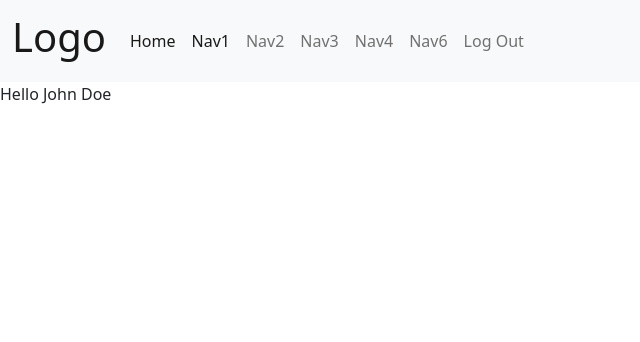
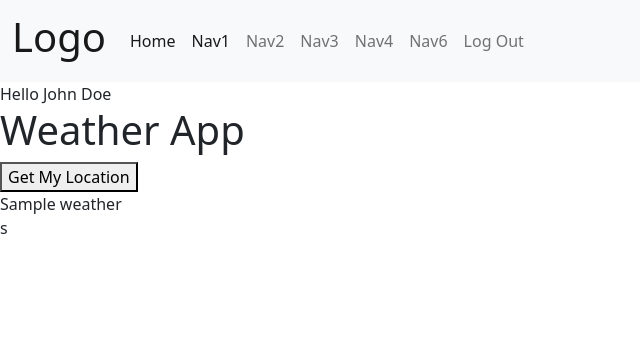
Before and after one commit to hannankm/Hackathon2, a Flask app: template templates/index.html in a window 1280 px wide. Shown: the top 342 px of the page, without its empty margins (0-640 px from the left). Run offline with Flask 3, Linux system fonts and the light colour scheme; a user stored in the database is signed in; the template is opened without the code that fills it: most values are stand-ins (such as "Sample title", 1, 10 or a date in 2020); parts of the project's set-up code (start-up, migrations or seed data) failed here and were passed over.

Commit message:
Your commit message here

```diff
--- a/templates/index.html
+++ b/templates/index.html
@@ -1,2 +1,57 @@
 {% extends "layout.html" %} {% block title %} Home {% endblock %} {% block
-content %} Hello {{session["user_name"]}} {% endblock %}
+content %} Hello {{session["user_name"]}}
+<!DOCTYPE html>
+<html lang="en">
+<head>
+    <meta charset="UTF-8">
+    <meta name="viewport" content="width=device-width, initial-scale=1.0">
+    <title>Weather App</title>
+</head>
+<body>
+    <h1>Weather App</h1>
+    <button id="get-location-btn">Get My Location</button>
+    <div id="weather-info">
+        {{ weather }}
+    </div>s
+
+    <script>
+        document.getElementById('get-location-btn').addEventListener('click', () => {
+            if (navigator.geolocation) {
+                navigator.geolocation.getCurrentPosition(showWeather);
+            } else {
+                alert("Geolocation is not supported by this browser.");
+            }
+        });
+
+        function showWeather(position) {
+            const latitude = position.coords.latitude;
+            const longitude = position.coords.longitude;
+
+            fetch('/weather', {
+                method: 'POST',
+                headers: {
+                    'Content-Type': 'application/json'
+                },
+                body: JSON.stringify({
+                    latitude: latitude,
+                    longitude: longitude
+                })
+            })
+            .then(response => response.json())
+            .then(data => {
+                const weatherInfo = `
+                    <p>Temperature: ${data.temperature}°K</p>
+                    <p>Humidity: ${data.humidity}%</p>
+                    <p>Wind Speed: ${data.wind_speed} m/s</p>
+                `;
+                document.getElementById('weather-info').innerHTML = weatherInfo;
+            })
+            .catch(error => {
+                console.error('Error fetching weather data:', error);
+                document.getElementById('weather-info').innerHTML = 'Failed to fetch weather data.';
+            });
+        }
+    </script>
+</body>
+</html>
+{% endblock %}
```
